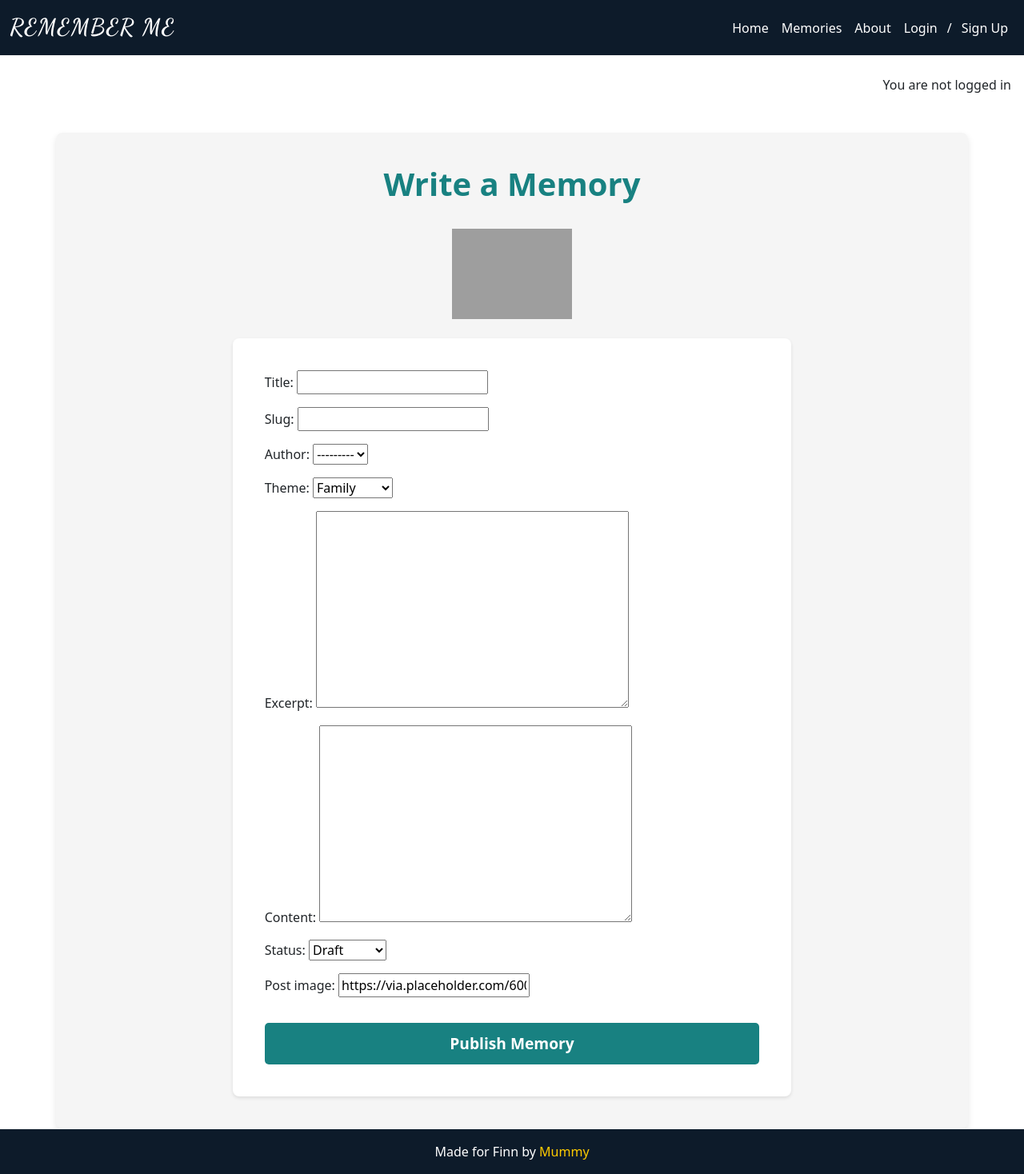
After one commit to justynath/remember-me, a Django app: page /write-memory/ in a window 1280 px wide. The commit adds this page. Shown: the whole page at 80% size. Run offline with Django 4.2, Linux system fonts and the light colour scheme; grey boxes are pictures that could not be loaded.

Commit message:
Add write memory/create post page

```diff
--- a/memories/models.py
+++ b/memories/models.py
@@ -1,6 +1,7 @@
 from django.db import models
 from django.contrib.auth.models import User
 from django.db import models # this is for temporary memory_image
+from django.urls import reverse
 
 
 STATUS = ((0, "Draft"), (1, "Published"))
@@ -34,7 +35,8 @@ class Post(models.Model):
         ordering = ["-created_on", "author"]
     def __str__(self):
         return f"{self.title} | written by {self.author}"
-
+    def get_absolute_url(self):
+        return reverse('post_detail', args=(str(self.id)))
 
 class Comment(models.Model):
     post = models.ForeignKey(
--- /dev/null
+++ b/memories/templates/memories/create_post.html
@@ -0,0 +1,28 @@
+{% extends 'base.html' %}
+
+{% load static %}
+
+{% block title %}Write Memory{% endblock title %}
+
+{% block content %}
+
+{% block css %}
+    <link rel="stylesheet" href="{% static 'css/create_post.css' %}" />
+{% endblock css %}
+
+<!-- Main content of the create post page -->
+<main class="create-post-section container mt-5">
+    <div class="row">
+        <div class="col-lg-8 offset-lg-2">
+            <h1 class="create-post-heading text-center">Write a Memory</h1>
+            <img class="form-image mx-auto d-block mb-4" src="{% static 'images/icons/form-icon.svg' %}" alt="Decorative form element">
+            <!-- Form for creating a new post -->
+            <form class="create-post-form" method="post" enctype="multipart/form-data">
+                {% csrf_token %}
+                {{ form.as_p }}
+                <button class="btn btn-login-signup w-100 mt-3" type="submit">Publish Memory</button>
+            </form>
+        </div>
+    </div>
+</main>
+{% endblock %}
--- a/memories/templates/memories/index.html
+++ b/memories/templates/memories/index.html
@@ -63,7 +63,7 @@
             <div class="col-12 text-center">
                 {% if user.is_authenticated %}
                     <p class="login-message">If you would like to share another memory of Melvin, please do so below:</p>
-                    <a href="#" class="btn-login-signup">Write Memory</a>
+                    <a href="{% url 'create_post' %}" class="btn-login-signup">Write Memory</a>
                 {% else %}
                     <p class="login-message">If you would like to share a memory of Melvin, please <span class="color-primary">sign up</span>:</p>
                     <a href="{% url 'account_signup' %}" class="btn-login-signup">Sign Up</a>
--- a/memories/urls.py
+++ b/memories/urls.py
@@ -5,5 +5,6 @@ urlpatterns = [
     path('', views.PostList.as_view(), name='home'),
     path('memories/', views.PostLists.as_view(), name='memories'),
     path('about/', views.AboutView.as_view(), name='about'),
+    path('write-memory/', views.AddPost.as_view(), name = 'create_post'),
     path('<slug:slug>/', views.post_detail, name='post_detail'),
 ]
--- a/memories/views.py
+++ b/memories/views.py
@@ -3,7 +3,8 @@ from django.views import generic
 from django.contrib import messages
 from .models import Post
 from .forms import CommentForm
-from django.views.generic import TemplateView
+from django.views.generic import TemplateView, CreateView
+from django.urls import reverse
 
 # Create your views here.
 
@@ -18,6 +19,13 @@ class PostLists(generic.ListView):
 
 class AboutView(TemplateView):
     template_name = 'memories/about.html'
+
+class AddPost(CreateView):
+    model = Post
+    template_name = 'memories/create_post.html'
+    fields = '__all__'
+    def get_success_url(self):
+        return reverse('post_detail', args=[self.object.slug])
 
 def post_detail(request, slug):
     """
--- /dev/null
+++ b/static/css/create_post.css
@@ -0,0 +1,69 @@
+/* Create Post Page Styling */
+.create-post-section {
+    background-color: var(--clr-bg-light);
+    padding: 2.5rem;
+    border-radius: 8px;
+    box-shadow: 0 4px 8px rgba(0, 0, 0, 0.1);
+}
+
+.create-post-heading {
+    font-size: 2.5rem;
+    font-weight: bold;
+    color: var(--clr-primary);
+    margin-bottom: 2rem;
+}
+
+.create-post-form {
+    background-color: var(--clr-text-light);
+    padding: 2.5rem;
+    border-radius: 8px;
+    box-shadow: 0 2px 4px rgba(0, 0, 0, 0.1);
+    max-width: 100%;
+}
+
+.create-post-form button {
+    background-color: var(--clr-primary);
+    color: var(--clr-text-light);
+    border: none;
+    padding: 0.75rem 1rem;
+    font-size: 1.2rem;
+    font-weight: bold;
+    border-radius: 5px;
+    transition: background-color 0.3s ease, color 0.3s ease;
+}
+
+.create-post-form button:hover {
+    background-color: var(--clr-primary-hover);
+    color: var(--clr-primary);
+}
+
+.form-image {
+    max-width: 150px;
+    height: auto;
+    margin-bottom: 2rem;
+}
+
+/* Responsive Adjustments for Create Post Page */
+@media (max-width: 768px) {
+    .create-post-section {
+        padding: 2rem;
+    }
+
+    .create-post-heading {
+        font-size: 2rem;
+    }
+
+    .create-post-form {
+        padding: 1.5rem;
+    }
+
+    .create-post-form button {
+        font-size: 1rem;
+        padding: 0.5rem 0.75rem;
+    }
+
+    .form-image {
+        max-width: 100px;
+        margin-bottom: 1rem;
+    }
+}
--- a/templates/base.html
+++ b/templates/base.html
@@ -6,6 +6,7 @@
 {% url 'account_login' as login_url %}
 {% url 'account_signup' as signup_url %}
 {% url 'account_logout' as logout_url %}
+
 
 <!DOCTYPE html>
 <html class="h-100" lang="en">
```
